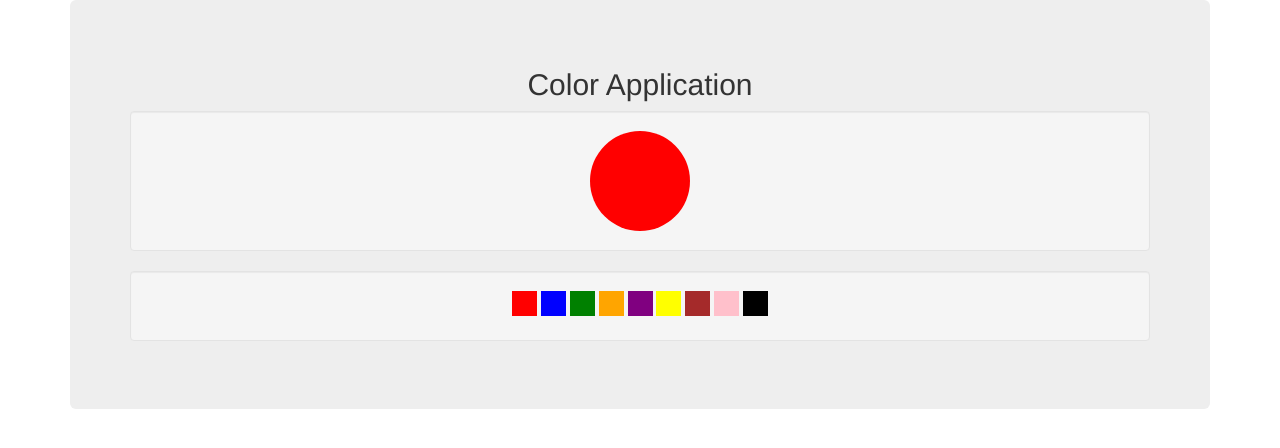
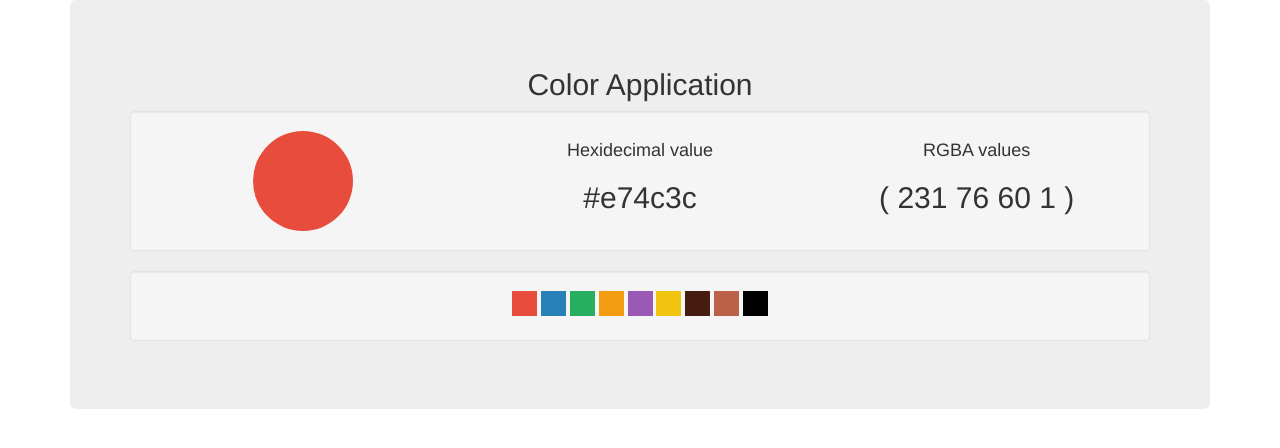
Before and after one commit to chrismomdjian/color-picker, a Flask app: page /home/red in a window 1280 px wide. Shown: the top 448 px of the page. Run offline with Flask 2, Linux system fonts and the light colour scheme; some libraries are stand-ins or nearby versions.

Commit message:
added logic for hex and rgba

```diff
--- a/data.py
+++ b/data.py
@@ -1,11 +1,11 @@
 colors = [
-    {"color": "red"},
-    {"color": "blue"},
-    {"color": "green"},
-    {"color": "orange"},
-    {"color": "purple"},
-    {"color": "yellow"},
-    {"color": "brown"},
-    {"color": "pink"},
-    {"color": "black"}
+    {"color": "red", "hex": "#e74c3c", "rgba": [231, 76, 60, 1]},
+    {"color": "blue", "hex": "#2980b9", "rgba": [231, 76, 60, 1]},
+    {"color": "green", "hex": "#27ae60", "rgba": [231, 76, 60, 1]},
+    {"color": "orange", "hex": "#f39c12", "rgba": [231, 76, 60, 1]},
+    {"color": "purple", "hex": "#9b59b6", "rgba": [231, 76, 60, 1]},
+    {"color": "yellow", "hex": "#f1c40f", "rgba": [231, 76, 60, 1]},
+    {"color": "brown", "hex": "#471c10", "rgba": [231, 76, 60, 1]},
+    {"color": "pink", "hex": "#ba6148", "rgba": [231, 76, 60, 1]},
+    {"color": "black", "hex": "#000000", "rgba": [231, 76, 60, 1]}
 ]
--- a/templates/home.html
+++ b/templates/home.html
@@ -4,13 +4,41 @@
   <div class="jumbotron text-center">
     <h2>Color Application</h2>
     <div class="well">
-      <div class="center-block circle-shape" style="background-color: {{ color }};"></div>
+      <div class="row">
+        <div class="col-xs-12 col-md-4">
+          {% for choice in choices %}
+            {% if choice['color'] == color %}
+              <div class="center-block circle-shape" style="background-color: {{ choice['hex'] }};"></div>
+            {% endif %}
+          {% endfor %}
+        </div>
+        <div class="col-xs-12 col-md-4">
+          {% for choice in choices %}
+            {% if choice['color'] == color %}
+              <h4>Hexidecimal value</h4>
+              <h2>{{ choice['hex'] }}</h2>
+            {% endif %}
+          {% endfor %}
+        </div>
+        <div class="col-xs-12 col-md-4">
+          {% for choice in choices %}
+            {% if choice['color'] == color %}
+              <h4>RGBA values</h4>
+              <h2>(
+              {% for rgba_value in choice['rgba'] %}
+                <span>{{ rgba_value }}</span>
+              {% endfor %}
+              )</h2>
+            {% endif %}
+          {% endfor %}
+        </div>
+      </div>
     </div>
 
     <div class="well">
       {% for color in choices %}
         <a href="/home/{{ color['color'] }}">
-          <div class="palettes" style="background-color: {{ color['color'] }};"></div>
+          <div class="palettes" style="background-color: {{ color['hex'] }};"></div>
         </a>
       {% endfor %}
     </div>
```
